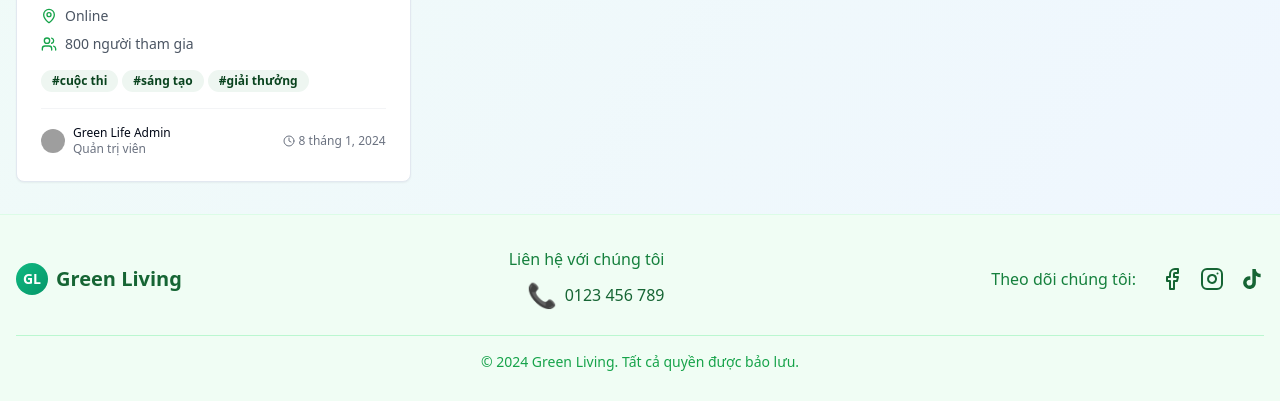
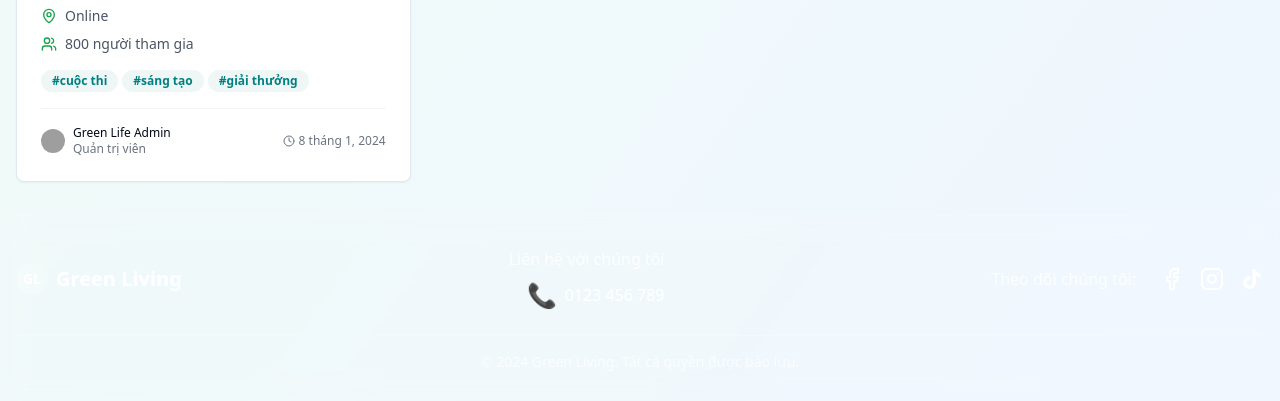
Before and after one commit to Chunhai437/eco-streak-grow, a React (Vite) app: page /news in a window 1280 px wide. Shown: the part 1377-1778 px from the top of the page. Built offline with nearby package versions, Linux system fonts and the light colour scheme; grey boxes are pictures that could not be loaded.

Commit message:
Refactor: Update color scheme based on image
Updated the color scheme of the website to match the provided image.

```diff
--- a/src/components/Footer.tsx
+++ b/src/components/Footer.tsx
@@ -4,34 +4,34 @@ import { Facebook, Instagram } from 'lucide-react';
 
 const Footer = () => {
   return (
-    <footer className="bg-green-50 border-t border-green-100 py-8 mt-auto">
+    <footer className="bg-white/10 backdrop-blur-md border-t border-white/20 py-8 mt-auto">
       <div className="container mx-auto px-4">
         <div className="flex flex-col md:flex-row justify-between items-center">
           {/* Logo and Company Info */}
           <div className="flex items-center space-x-2 mb-4 md:mb-0">
-            <div className="w-8 h-8 gradient-green rounded-full flex items-center justify-center">
+            <div className="w-8 h-8 bg-white/20 rounded-full flex items-center justify-center">
               <span className="text-white font-bold text-sm">GL</span>
             </div>
-            <span className="font-bold text-xl text-green-800">Green Living</span>
+            <span className="font-bold text-xl text-white">Green Living</span>
           </div>
 
           {/* Contact Info */}
           <div className="flex flex-col items-center md:items-end mb-4 md:mb-0">
-            <p className="text-green-700 mb-2">Liên hệ với chúng tôi</p>
+            <p className="text-white/80 mb-2">Liên hệ với chúng tôi</p>
             <div className="flex items-center space-x-2">
               <span className="text-2xl">📞</span>
-              <span className="text-green-800 font-medium">0123 456 789</span>
+              <span className="text-white font-medium">0123 456 789</span>
             </div>
           </div>
 
           {/* Social Media Links */}
           <div className="flex items-center space-x-4">
-            <p className="text-green-700 mr-2">Theo dõi chúng tôi:</p>
+            <p className="text-white/80 mr-2">Theo dõi chúng tôi:</p>
             <a
               href="https://facebook.com/greenliving"
               target="_blank"
               rel="noopener noreferrer"
-              className="text-green-800 hover:text-blue-600 transition-colors"
+              className="text-white hover:text-blue-300 transition-colors"
             >
               <Facebook size={24} />
             </a>
@@ -39,7 +39,7 @@ const Footer = () => {
               href="https://instagram.com/greenliving"
               target="_blank"
               rel="noopener noreferrer"
-              className="text-green-800 hover:text-pink-600 transition-colors"
+              className="text-white hover:text-pink-300 transition-colors"
             >
               <Instagram size={24} />
             </a>
@@ -47,7 +47,7 @@ const Footer = () => {
               href="https://tiktok.com/@greenliving"
               target="_blank"
               rel="noopener noreferrer"
-              className="text-green-800 hover:text-gray-600 transition-colors"
+              className="text-white hover:text-gray-300 transition-colors"
             >
               <svg
                 width="24"
@@ -63,8 +63,8 @@ const Footer = () => {
         </div>
 
         {/* Copyright */}
-        <div className="border-t border-green-200 mt-6 pt-4 text-center">
-          <p className="text-green-600 text-sm">
+        <div className="border-t border-white/20 mt-6 pt-4 text-center">
+          <p className="text-white/70 text-sm">
             © 2024 Green Living. Tất cả quyền được bảo lưu.
           </p>
         </div>
--- a/src/components/Header.tsx
+++ b/src/components/Header.tsx
@@ -1,3 +1,4 @@
+
 import React, { useState } from 'react';
 import { Link, useLocation } from 'react-router-dom';
 import { useAuth } from '@/contexts/AuthContext';
@@ -26,15 +27,15 @@ const Header = () => {
   ];
 
   return (
-    <header className="bg-white/80 backdrop-blur-md border-b border-green-100 sticky top-0 z-50">
+    <header className="bg-white/10 backdrop-blur-md border-b border-white/20 sticky top-0 z-50">
       <div className="container mx-auto px-4">
         <div className="flex items-center justify-between h-16">
           {/* Logo */}
           <Link to="/" className="flex items-center space-x-2">
-            <div className="w-8 h-8 gradient-green rounded-full flex items-center justify-center">
+            <div className="w-8 h-8 bg-white/20 rounded-full flex items-center justify-center">
               <span className="text-white font-bold text-sm">GL</span>
             </div>
-            <span className="font-bold text-xl text-green-600">Green Living</span>
+            <span className="font-bold text-xl text-white">Green Living</span>
           </Link>
 
           {/* Desktop Navigation */}
@@ -45,8 +46,8 @@ const Header = () => {
                 to={item.path}
                 className={`flex items-center space-x-1 px-3 py-2 rounded-md transition-colors ${
                   location.pathname === item.path
-                    ? 'bg-green-100 text-green-700'
-                    : 'text-gray-600 hover:text-green-600 hover:bg-green-50'
+                    ? 'bg-white/20 text-white'
+                    : 'text-white/80 hover:text-white hover:bg-white/10'
                 }`}
               >
                 <item.icon size={18} />
@@ -63,7 +64,7 @@ const Header = () => {
                   <Button variant="ghost" className="relative h-8 w-8 rounded-full">
                     <Avatar className="h-8 w-8">
                       <AvatarImage src={user.avatar} alt={user.name} />
-                      <AvatarFallback className="bg-green-100 text-green-600">
+                      <AvatarFallback className="bg-white/20 text-white">
                         {user.name.charAt(0).toUpperCase()}
                       </AvatarFallback>
                     </Avatar>
@@ -92,7 +93,7 @@ const Header = () => {
               </DropdownMenu>
             ) : (
               <Link to="/auth">
-                <Button className="gradient-green text-white">
+                <Button className="bg-white text-cyan-600 hover:bg-white/90">
                   Đăng nhập
                 </Button>
               </Link>
@@ -102,7 +103,7 @@ const Header = () => {
             <Button
               variant="ghost"
               size="sm"
-              className="md:hidden"
+              className="md:hidden text-white"
               onClick={() => setIsMobileMenuOpen(!isMobileMenuOpen)}
             >
               {isMobileMenuOpen ? <X size={20} /> : <Menu size={20} />}
@@ -112,7 +113,7 @@ const Header = () => {
 
         {/* Mobile Navigation */}
         {isMobileMenuOpen && (
-          <div className="md:hidden py-4 border-t border-green-100">
+          <div className="md:hidden py-4 border-t border-white/20">
             <nav className="flex flex-col space-y-2">
               {navItems.map((item) => (
                 <Link
@@ -120,8 +121,8 @@ const Header = () => {
                   to={item.path}
                   className={`flex items-center space-x-2 px-3 py-2 rounded-md transition-colors ${
                     location.pathname === item.path
-                      ? 'bg-green-100 text-green-700'
-                      : 'text-gray-600 hover:text-green-600 hover:bg-green-50'
+                      ? 'bg-white/20 text-white'
+                      : 'text-white/80 hover:text-white hover:bg-white/10'
                   }`}
                   onClick={() => setIsMobileMenuOpen(false)}
                 >
--- a/src/index.css
+++ b/src/index.css
@@ -14,65 +14,65 @@
     --popover: 0 0% 100%;
     --popover-foreground: 222.2 84% 4.9%;
 
-    --primary: 142 76% 36%;
+    --primary: 180 100% 50%;
     --primary-foreground: 355.7 100% 97.3%;
 
-    --secondary: 142 33% 95%;
-    --secondary-foreground: 142 76% 15%;
+    --secondary: 180 33% 95%;
+    --secondary-foreground: 180 100% 25%;
 
-    --muted: 142 33% 95%;
+    --muted: 180 33% 95%;
     --muted-foreground: 215.4 16.3% 46.9%;
 
-    --accent: 142 33% 90%;
-    --accent-foreground: 142 76% 15%;
+    --accent: 180 33% 90%;
+    --accent-foreground: 180 100% 25%;
 
     --destructive: 0 84.2% 60.2%;
     --destructive-foreground: 210 40% 98%;
 
     --border: 214.3 31.8% 91.4%;
     --input: 214.3 31.8% 91.4%;
-    --ring: 142 76% 36%;
+    --ring: 180 100% 50%;
 
     --radius: 0.5rem;
 
-    --sidebar-background: 142 33% 98%;
-    --sidebar-foreground: 142 76% 15%;
-    --sidebar-primary: 142 76% 36%;
+    --sidebar-background: 180 33% 98%;
+    --sidebar-foreground: 180 100% 25%;
+    --sidebar-primary: 180 100% 50%;
     --sidebar-primary-foreground: 355.7 100% 97.3%;
-    --sidebar-accent: 142 33% 95%;
-    --sidebar-accent-foreground: 142 76% 15%;
-    --sidebar-border: 142 33% 85%;
-    --sidebar-ring: 142 76% 36%;
+    --sidebar-accent: 180 33% 95%;
+    --sidebar-accent-foreground: 180 100% 25%;
+    --sidebar-border: 180 33% 85%;
+    --sidebar-ring: 180 100% 50%;
   }
 
   .dark {
-    --background: 142 84% 4.9%;
+    --background: 180 84% 4.9%;
     --foreground: 210 40% 98%;
-    --card: 142 84% 4.9%;
+    --card: 180 84% 4.9%;
     --card-foreground: 210 40% 98%;
-    --popover: 142 84% 4.9%;
+    --popover: 180 84% 4.9%;
     --popover-foreground: 210 40% 98%;
-    --primary: 142 76% 45%;
-    --primary-foreground: 142.1 76.9% 4.1%;
-    --secondary: 142 32.6% 17.5%;
+    --primary: 180 100% 60%;
+    --primary-foreground: 180 100% 4.1%;
+    --secondary: 180 32.6% 17.5%;
     --secondary-foreground: 210 40% 98%;
-    --muted: 142 32.6% 17.5%;
+    --muted: 180 32.6% 17.5%;
     --muted-foreground: 215 20.2% 65.1%;
-    --accent: 142 32.6% 17.5%;
+    --accent: 180 32.6% 17.5%;
     --accent-foreground: 210 40% 98%;
     --destructive: 0 62.8% 30.6%;
     --destructive-foreground: 210 40% 98%;
-    --border: 142 32.6% 17.5%;
-    --input: 142 32.6% 17.5%;
-    --ring: 142 76% 45%;
-    --sidebar-background: 142 5.9% 10%;
-    --sidebar-foreground: 142 4.8% 95.9%;
-    --sidebar-primary: 142 76% 48%;
+    --border: 180 32.6% 17.5%;
+    --input: 180 32.6% 17.5%;
+    --ring: 180 100% 60%;
+    --sidebar-background: 180 5.9% 10%;
+    --sidebar-foreground: 180 4.8% 95.9%;
+    --sidebar-primary: 180 100% 68%;
     --sidebar-primary-foreground: 0 0% 100%;
-    --sidebar-accent: 142 3.7% 15.9%;
-    --sidebar-accent-foreground: 142 4.8% 95.9%;
-    --sidebar-border: 142 3.7% 15.9%;
-    --sidebar-ring: 142 91.2% 59.8%;
+    --sidebar-accent: 180 3.7% 15.9%;
+    --sidebar-accent-foreground: 180 4.8% 95.9%;
+    --sidebar-border: 180 3.7% 15.9%;
+    --sidebar-ring: 180 91.2% 59.8%;
   }
 }
 
@@ -83,17 +83,17 @@
 
   body {
     @apply bg-background text-foreground;
-    background: linear-gradient(135deg, #f0fdf4 0%, #ecfdf5 100%);
+    background: linear-gradient(135deg, #00d4ff 0%, #5cff9d 100%);
   }
 }
 
 @layer utilities {
   .gradient-green {
-    background: linear-gradient(135deg, #10b981 0%, #059669 100%);
+    background: linear-gradient(135deg, #00bcd4 0%, #4caf50 100%);
   }
 
   .gradient-light-green {
-    background: linear-gradient(135deg, #d1fae5 0%, #a7f3d0 100%);
+    background: linear-gradient(135deg, #b3e5fc 0%, #c8e6c9 100%);
   }
 
   .glass-effect {
@@ -101,4 +101,8 @@
     backdrop-filter: blur(10px);
     border: 1px solid rgba(255, 255, 255, 0.2);
   }
+
+  .gradient-blue-green {
+    background: linear-gradient(135deg, #00d4ff 0%, #5cff9d 100%);
+  }
 }
```
Also changed, not shown: src/pages/Index.tsx (+17 -17 lines).
